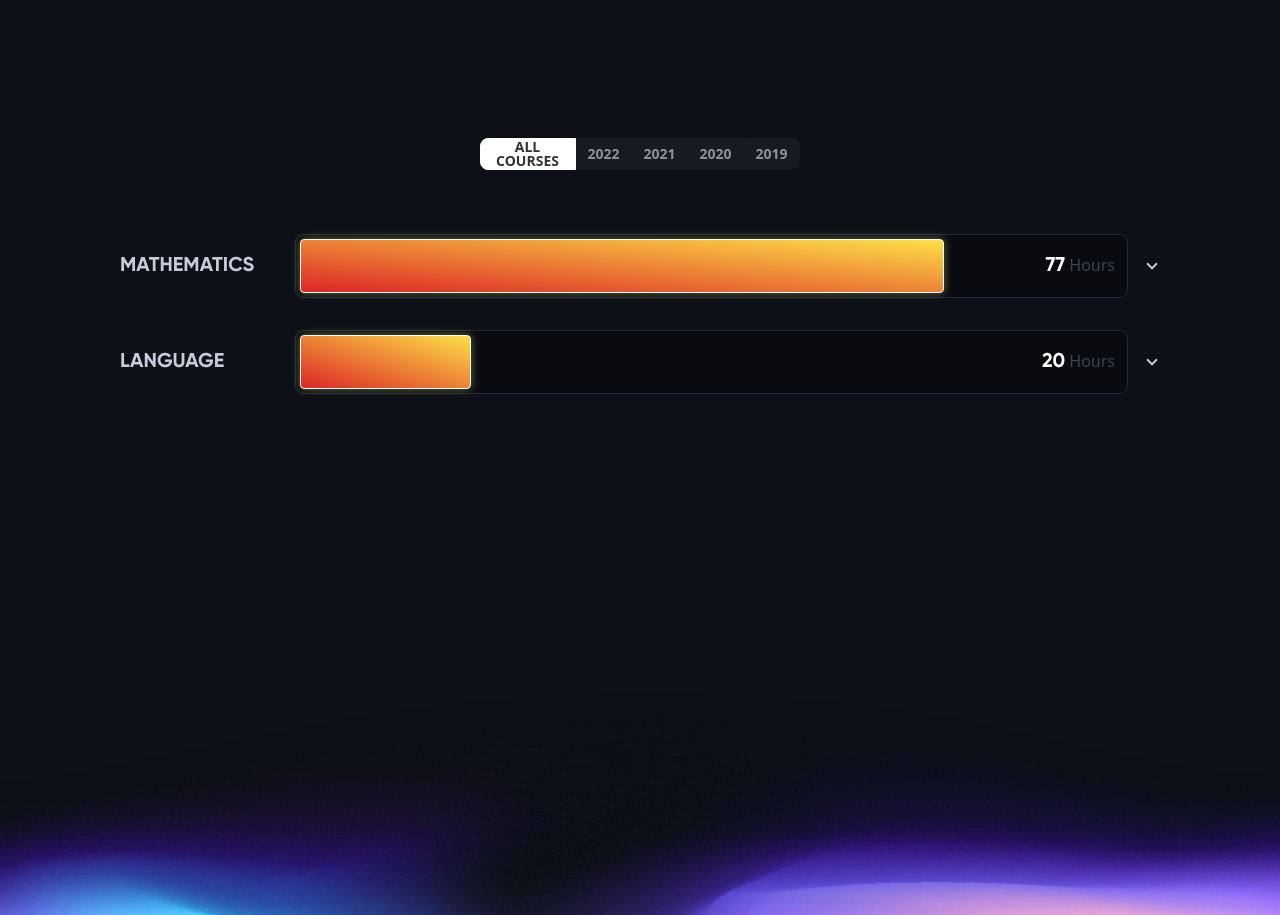
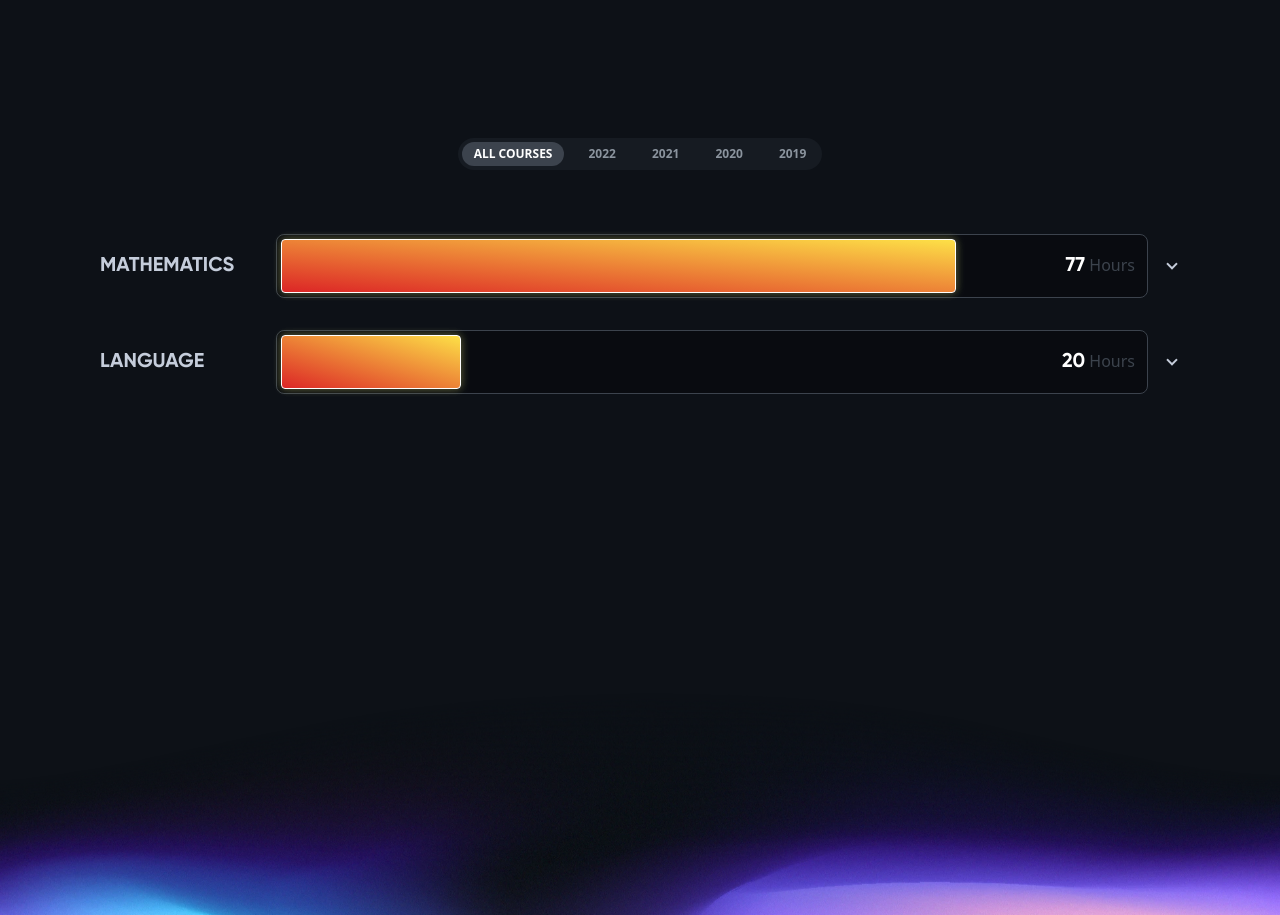
Before and after one commit to CodyAdam/codyadm, an Astro site: page / in a window 1280 px wide. Shown: the part 5340-6255 px from the top of the page. Built offline with nearby package versions, Linux system fonts and the light colour scheme; Astro itself is replaced by a stand-in of ours.

Commit message:
feat: circle button group

```diff
--- /dev/null
+++ b/src/components/CircleGroupButton.tsx
@@ -0,0 +1,34 @@
+import { useEffect, useState } from 'react';
+
+export function CircleGroupButton({
+  value,
+  options,
+  onChange,
+}: {
+  value: string;
+  options: string[];
+  onChange: (out: string) => void;
+}) {
+  const [selected, setSelected] = useState<string>(value);
+
+  useEffect(() => {
+    onChange(selected);
+  }, [selected]);
+
+  return (
+    <div className='w-full flex justify-center pb-12'>
+      <div className='bg-neutral rounded-full p-1 flex sm:gap-3 gap-1'>
+        {options.map((option) => (
+          <button
+            className={`sm:px-3 py-1 px-2  active:scale-110 transition-all font-semibold uppercase text-xs rounded-full  ${
+              selected == option ? ' bg-neutral-focus text-primary' : 'text-neutral-content'
+            }`}
+            onClick={() => setSelected(option)}
+          >
+            {option}
+          </button>
+        ))}
+      </div>
+    </div>
+  );
+}
--- a/src/components/Courses.tsx
+++ b/src/components/Courses.tsx
@@ -1,4 +1,5 @@
 import { useEffect, useState } from 'react';
+import { CircleGroupButton } from './CircleGroupButton';
 
 type Course = {
   acronyme: string;
@@ -76,53 +77,15 @@ export function Courses() {
     setMax(cat.reduce((acc, category) => acc + category.hours, 0));
   }, [year]);
 
-  const onYearChange = (e: React.ChangeEvent<HTMLInputElement>) => {
-    const year = e.target.dataset.title;
-    setYear(year === 'all courses' ? null : parseInt(year));
-  };
-
   return (
-    <div className='w-full max-w-6xl px-10 flex flex-col '>
-      <div className='w-full flex justify-center pb-12'>
-        <div className='btn-group'>
-          <input
-            type='radio'
-            name='options'
-            data-title='all courses'
-            className='btn btn-sm w-24'
-            defaultChecked
-            onChange={onYearChange}
-          />
-          <input
-            type='radio'
-            name='options'
-            data-title='2022'
-            className='btn btn-sm w-14'
-            onChange={onYearChange}
-          />
-          <input
-            type='radio'
-            name='options'
-            data-title='2021'
-            className='btn btn-sm w-14'
-            onChange={onYearChange}
-          />
-          <input
-            type='radio'
-            name='options'
-            data-title='2020'
-            className='btn btn-sm w-14'
-            onChange={onYearChange}
-          />
-          <input
-            type='radio'
-            name='options'
-            data-title='2019'
-            className='btn btn-sm w-14'
-            onChange={onYearChange}
-          />
-        </div>
-      </div>
+    <div className='w-full max-w-6xl px-5 flex flex-col '>
+      <CircleGroupButton
+        value={year === null ? 'all courses' : year.toString()}
+        options={['all courses', '2022', '2021', '2020', '2019']}
+        onChange={(value) => {
+          setYear(value === 'all courses' ? null : parseInt(value));
+        }}
+      />
       {categories.map((category) => (
         <div tabIndex={0} key={category.title} className='collapse collapse-arrow'>
           <input type='checkbox' className='peer' />
@@ -143,7 +106,7 @@ function Entry({ category, max }: { category: Category; max: number }) {
   return (
     <div className='select-none flex gap-1 justify-center items-start sm:items-center flex-col sm:flex-row appear'>
       <h1 className='w-52 text-xl font-semibold font-display text-left uppercase'>{category.title}</h1>
-      <div className='flex items-center justify-between relative bg-black/30 grow w-full h-16 p-1 pr-3 rounded-lg  border border-gray-800  gap-4'>
+      <div className='flex items-center justify-between relative bg-black/30 grow w-full h-16 p-1 pr-3 rounded-lg  border border-neutral-focus  gap-4'>
         <div
           className='h-full bg-gradient-to-tr from-red-600 to-yellow-300  rounded border border-white shadow-inner flex justify-center glow-shadow transition-all'
           style={{ width: Math.round((category.hours / max) * 100) + '%' }}
@@ -159,7 +122,7 @@ function SubEntry({ course, max }: { course: Course; max: number }) {
   return (
     <div className='select-none sm:pl-14 pl-8 pr-8 flex gap-1 justify-center items-start sm:items-center flex-col sm:flex-row'>
       <h1 className='w-40 text-sm font-medium text-left'>{course.title}</h1>
-      <div className='flex items-center justify-between relative bg-black/30 grow w-full h-14 p-1 pr-3 rounded-lg  border border-gray-800 gap-4'>
+      <div className='flex items-center justify-between relative bg-black/30 grow w-full h-14 p-1 pr-3 rounded-lg  border border-neutral-focus gap-4'>
         <div
           className='bg-gradient-to-tr from-slate-800 to-slate-500 h-full rounded border border-white/30 shadow-inner flex justify-center transition-all'
           style={{ width: Math.round((course.hours / max) * 100) + '%' }}
```
